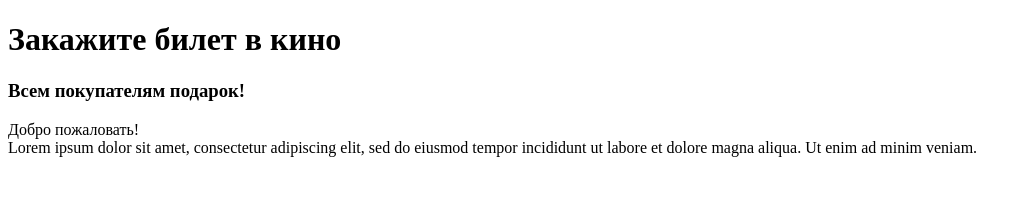
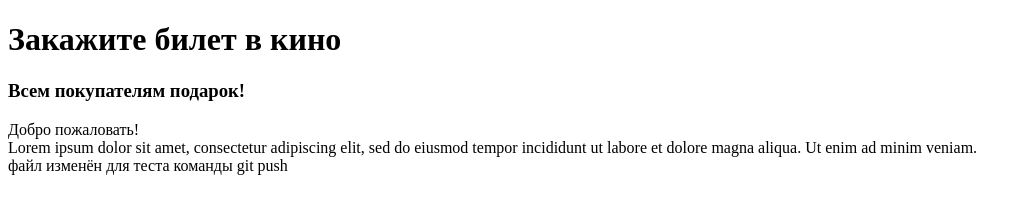
Before and after one commit to d-masch/cinema, a plain HTML site: page index.html in a window 1280 px wide. Shown: the whole page, without its empty margins (0-1027 px from the left). Drawn offline with Linux system fonts and the light colour scheme.

Commit message:
02-04-изменены файлы index.html и readme.md

```diff
--- a/index.html
+++ b/index.html
@@ -11,5 +11,6 @@
     <div>Добро пожаловать!</div>
     <!-- Контент -->
     <div>Lorem ipsum dolor sit amet, consectetur adipiscing elit, sed do eiusmod tempor incididunt ut labore et dolore magna aliqua. Ut enim ad minim veniam.</div>
+    <div>файл изменён для теста команды git push</div>
   </body>
 </html>
```
Also changed, not shown: README.md.
